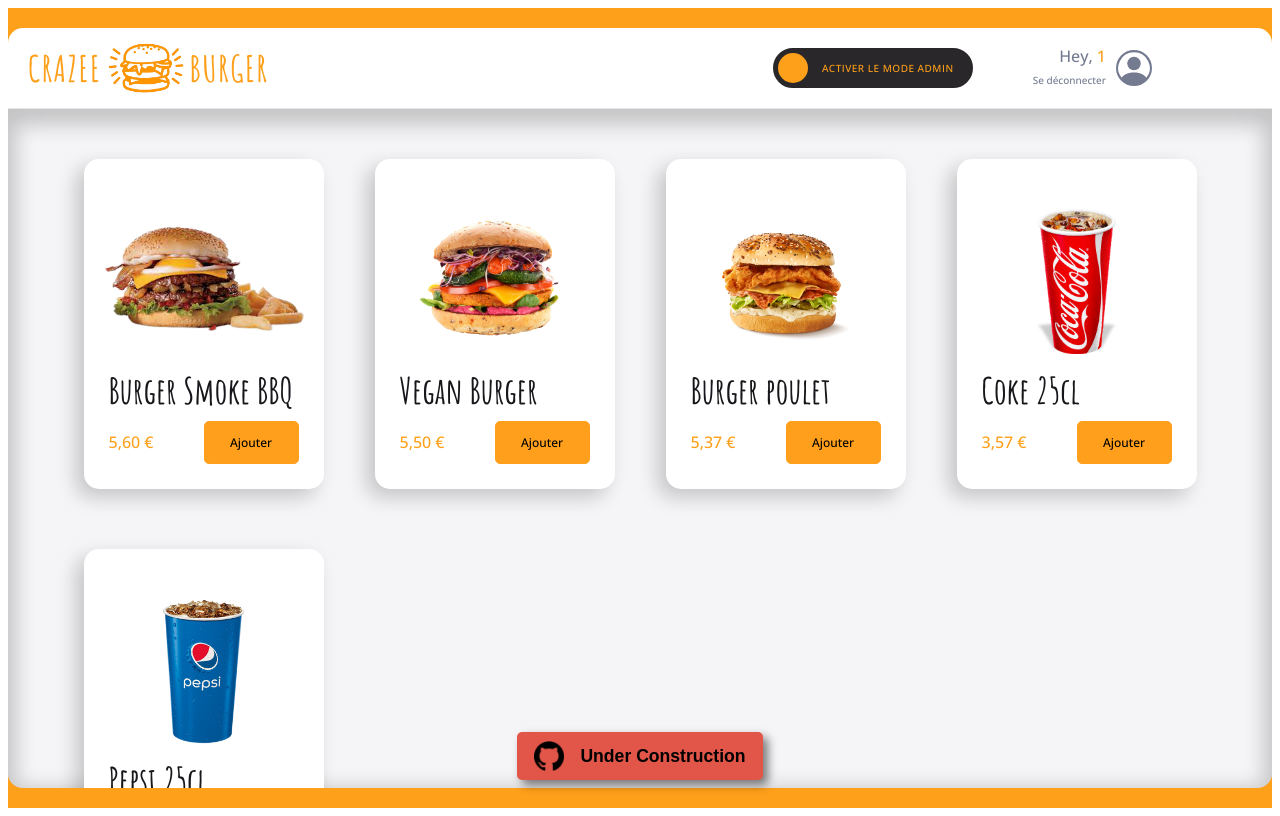
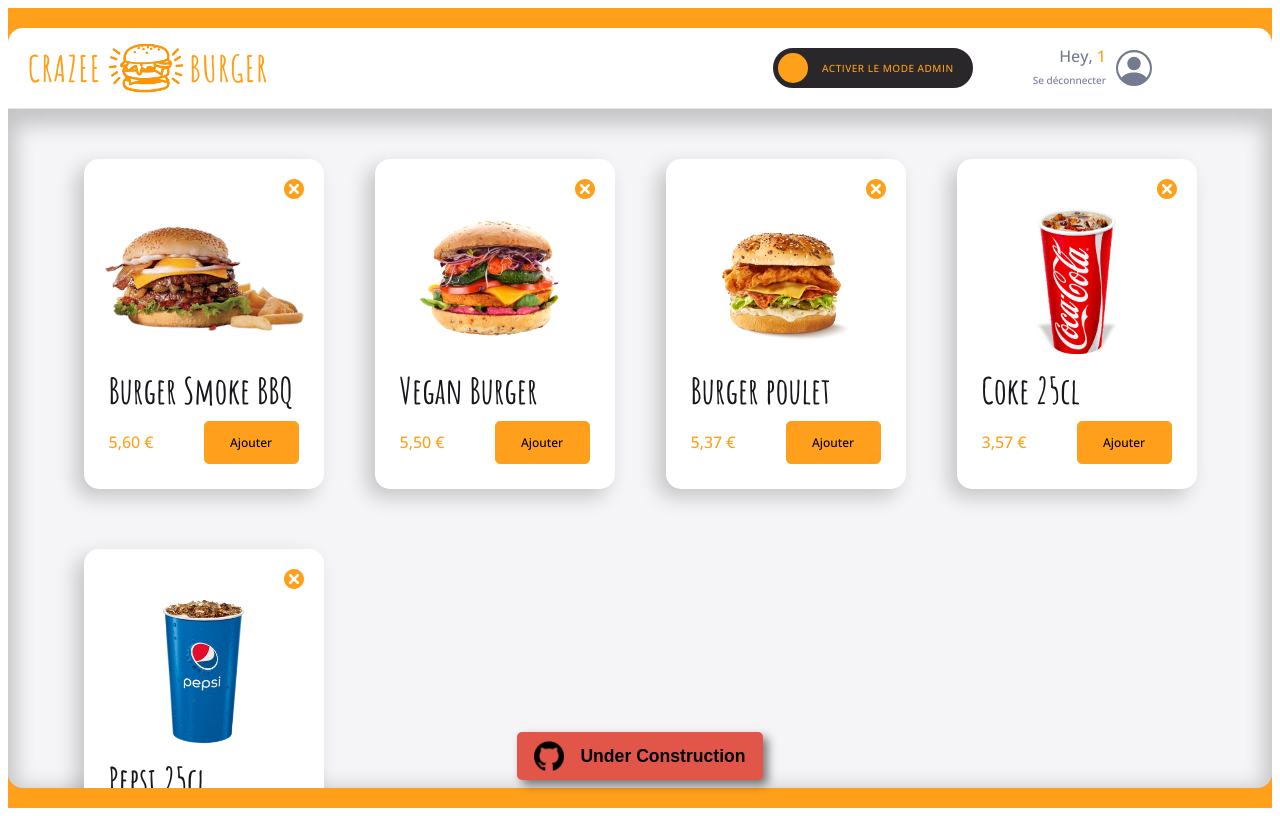
Before and after one commit to djibh/crazee, a React (Vite) app: page /order/1 in a window 1280 px wide. Built offline with nearby package versions, Linux system fonts and the light colour scheme.

Commit message:
feat (F08:CARD) > Add delete button (style only)

```diff
--- a/src/components/pages/order/Main/Admin/Admin.tsx
+++ b/src/components/pages/order/Main/Admin/Admin.tsx
@@ -21,4 +21,6 @@
     left: 0;
     right: 0;
     bottom: 0;
+
+    z-index: 2;
 `;
--- a/src/components/reusable-ui/Card.tsx
+++ b/src/components/reusable-ui/Card.tsx
@@ -2,6 +2,7 @@
 import { styled } from 'styled-components';
 import { theme } from '../../theme';
 import PrimaryButton from "./PrimaryButton";
+import { TiDelete } from 'react-icons/ti'
 
 type CardProps = {
   title: string,
@@ -12,6 +13,7 @@
 export default function Card({ title, imageSource, leftDescription }: CardProps) {
     return (
       <CardStyled className="produit">
+        <button className='delete-button' aria-label='delete-button'><TiDelete className='icon' /></button>
         <div className="image">
           <img src={imageSource} alt={title} />
         </div>
@@ -29,6 +31,7 @@
   }
 
 const CardStyled = styled.div`
+  position: relative;
   background: ${theme.colors.white};
   width: 200px;
   height: 300px;
@@ -38,6 +41,32 @@
   padding-bottom: 10px;
   box-shadow: -8px 8px 20px 0px rgb(0 0 0 / 20%);
   border-radius: ${theme.borderRadius.extraRound};
+
+  .delete-button {
+    position: absolute;
+    top: 15px;
+    right: 15px;
+    cursor: pointer;
+    width: 30px;
+    height: 30px;
+    color: ${theme.colors.primary};
+    z-index: 2;
+    padding: 0;
+    border: none;
+    background: none;
+
+    :hover {
+      color: ${theme.colors.red};
+    }
+    :active {
+      color: ${theme.colors.primary};
+    }
+
+    .icon {
+      width: 100%;
+      height: 100%;
+    }
+  }
 
   .image {
     width: 100%;
--- a/src/components/reusable-ui/UnderContruction.tsx
+++ b/src/components/reusable-ui/UnderContruction.tsx
@@ -27,6 +27,8 @@
 
     font-size: 1.1rem;
 
+    z-index: 10;
+
     * {
         padding-inline: 0.5rem;
     }
```
